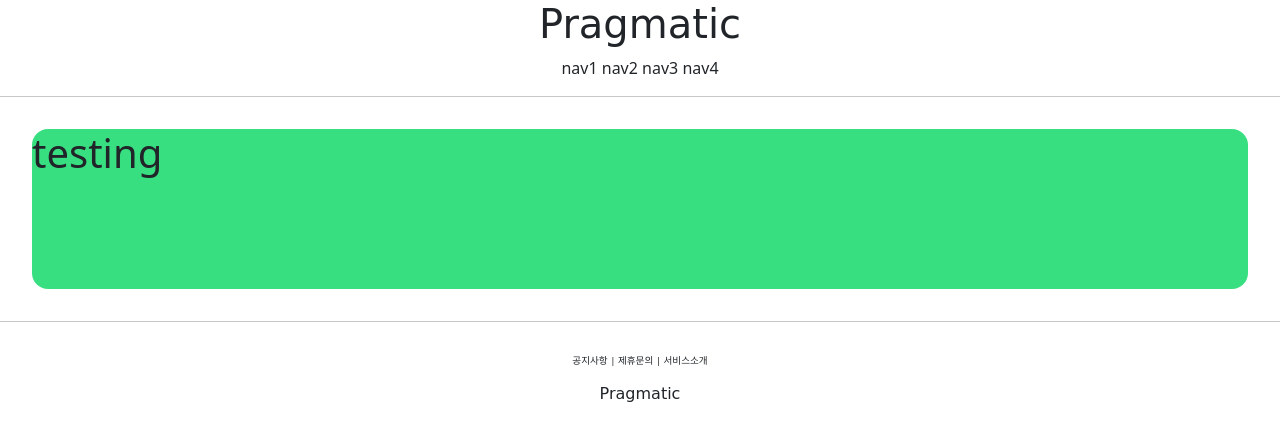
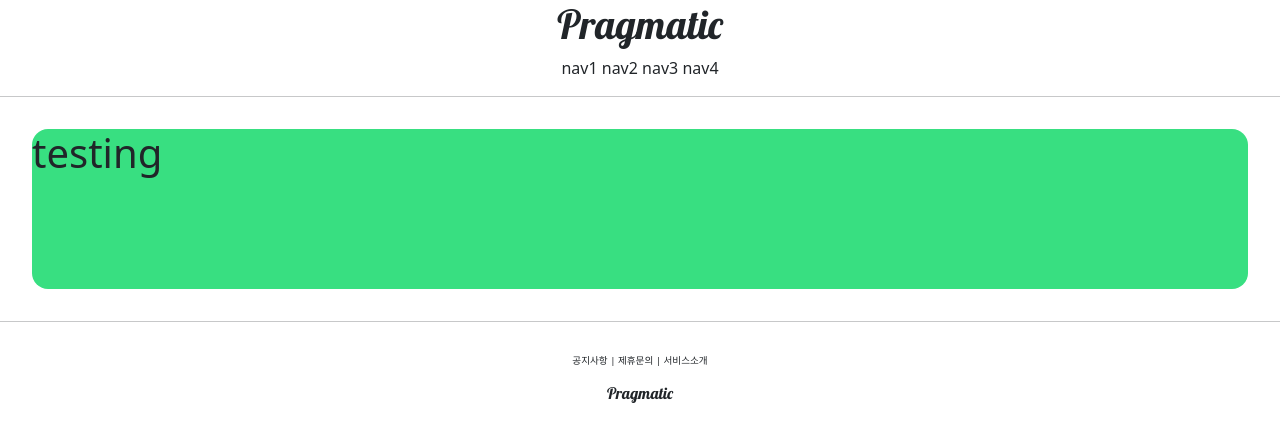
Before and after one commit to gennie-kr/pragmatic, a Django app: page /account/hello_world/ in a window 1280 px wide. Shown: the top 442 px of the page. Run offline with Django 5.2, Linux system fonts and the light colour scheme; some libraries are stand-ins or nearby versions.

Commit message:
django course 11 commit

```diff
--- /dev/null
+++ b/static/base.css
@@ -0,0 +1,18 @@
+.pragmatic_logo {
+    font-family: 'Lobster', cursive;
+}
+
+.pragmatic_footer_button {
+    font-size: .6rem;
+}
+
+
+.pragmatic_footer {
+    text-align: center;
+    margin-top: 2rem;
+}
+
+.pragmatic_header {
+    text-align: center;
+    margin-bottom: 2rem 0;
+}
--- a/templates/footer.html
+++ b/templates/footer.html
@@ -1,13 +1,13 @@
-  <div style="text-align:center; margin-top:2rem; ">
+  <div class="pragmatic_footer">
 
-    <div style="font-size: .6rem;">
+    <div class="pragmatic_footer_button">
         <span>공지사항</span>   |
         <span>제휴문의</span>   |
         <span>서비스소개</span>
     </div>
 
     <div style="margin-top: 1rem;">
-        <h6 style="margin-top: 1rem; font-family: 'Lobster', cursive;">Pragmatic</h6>
+        <h6 class="pragmatic_logo">Pragmatic</h6>
     </div>
 
 
--- a/templates/head.html
+++ b/templates/head.html
@@ -1,3 +1,5 @@
+{% load static %}
+
 <head>
   <meta charset="UTF-8">
   <title>Title</title>
@@ -7,6 +9,11 @@
         integrity="sha384-TX8t27EcRE3e/ihU7zmQxVncDAy5uIKz4rEkgIXeMed4M0jlfIDPvg6uqKI2xXr2" crossorigin="anonymous"
 
   <!-- GOOGLE FONTS LINK -->
+  <link rel="preconnect" href="https://fonts.gstatic.com">
+  <link href="https://fonts.googleapis.com/css2?family=Lobster&display=swap" rel="stylesheet">
+
+  <!-- DEFAULT CSS LINK -->
+  <link rel="stylesheet" type="text/css" href="{% static 'base.css' %}">
 
 
 </head>
--- a/templates/header.html
+++ b/templates/header.html
@@ -1,6 +1,6 @@
-  <div style="text-align:center; margin-bottom: 2rem 0; ">
+  <div class="pragmatic_header">
     <div>
-      <h1 style="font-family: 'Loster', cursive;">Pragmatic</h1>
+      <h1 class="pragmatic_logo">Pragmatic</h1>
     </div>
     <div>
       <span>nav1</span>
```
Also changed, not shown: pragmatic/settings.py (+9 -0 lines).
